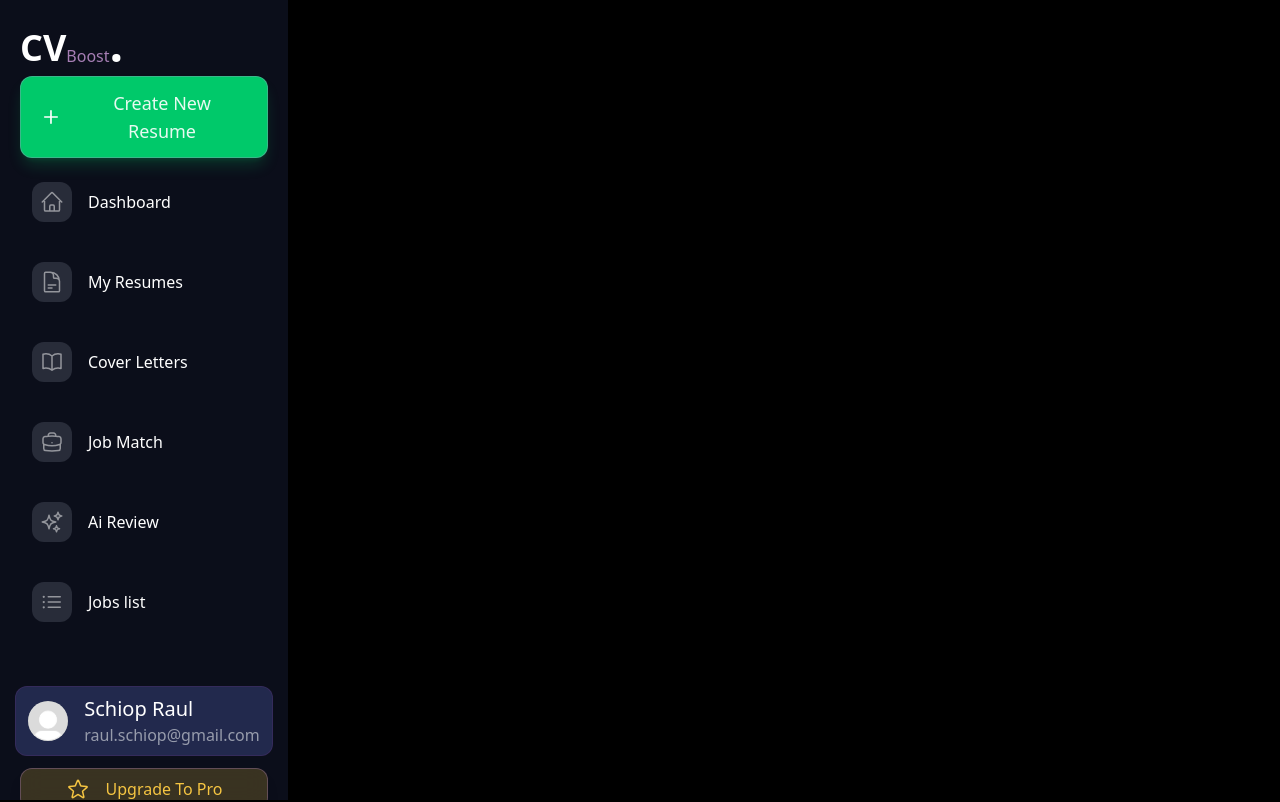
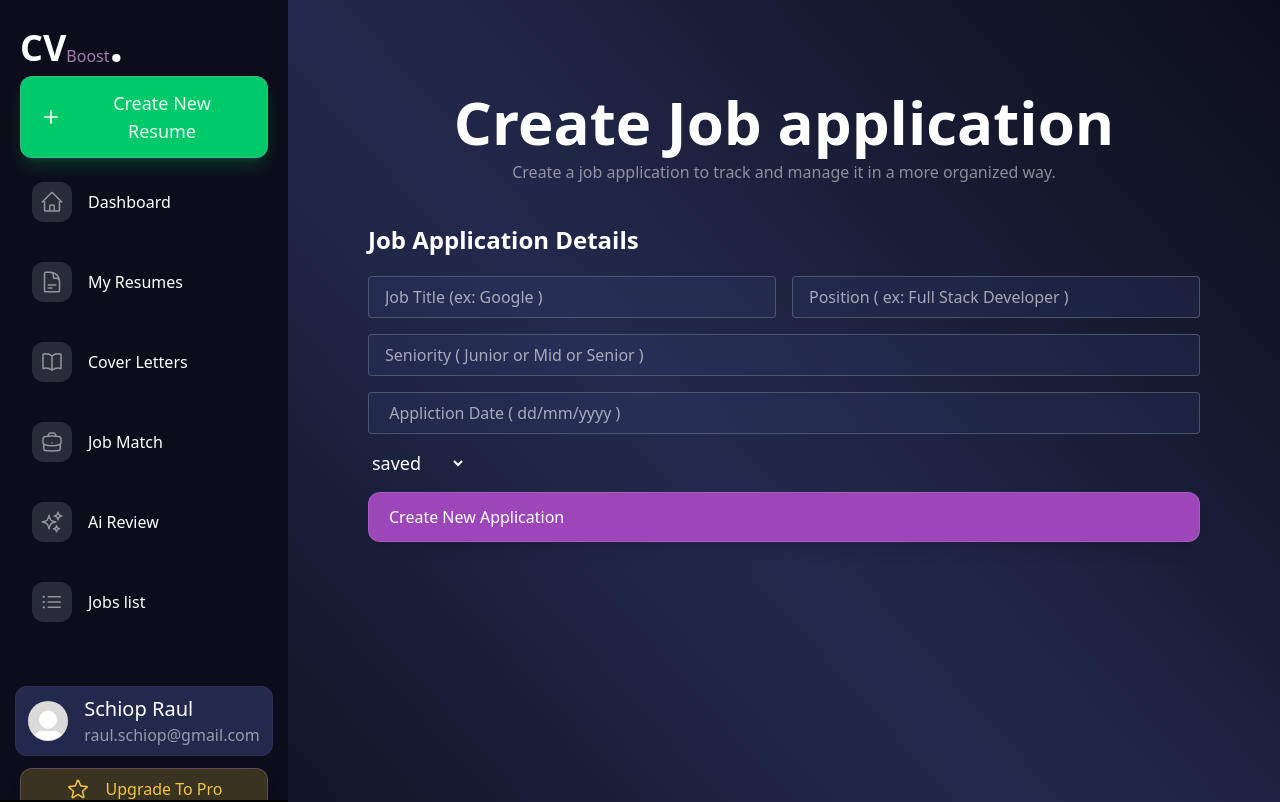
Before and after one commit to RaulSchiop/CVBoost, a Next.js app in the folder frontend/: page /tools/jobManageing/createApplication in a window 1280 px wide. Shown: the top 802 px of the page. Built offline with nearby package versions, Linux system fonts and the light colour scheme.

Commit message:
Create job application form

```diff
--- /dev/null
+++ b/frontend/src/Components/InputsComponents/jobApplicationInput.tsx
@@ -0,0 +1,106 @@
+"use client";
+
+import { Job, Status } from "@/types/jobsType";
+import { motion } from "motion/react";
+import { useState } from "react";
+import MainBtn from "../Buttons/MainBtn";
+
+export default function JobApplicationInput() {
+   const [status, setStatus] = useState<Status>();
+   const [jobApplication, setJobApplication] = useState<Omit<Job, "id">>({
+      title: "",
+      position: "",
+      seniority: "junior",
+      date: "",
+      status: "applied",
+   });
+   const statusOptions = [
+      "saved",
+      "applied",
+      "interview",
+      "offer",
+      "accepted",
+      "rejected",
+   ];
+
+   const handleStatusChange = (status: Status) => {
+      setStatus(status);
+   };
+
+   const handleChange = (e: React.ChangeEvent<HTMLInputElement>) => {
+      e.preventDefault();
+      const { value, name } = e.target;
+
+      setJobApplication((prev) => ({
+         ...prev,
+         [name]: value,
+      }));
+   };
+
+   return (
+      <motion.div
+         initial={{ y: 100, opacity: 0 }}
+         animate={{ y: 0, opacity: 1 }}
+         className="min-h-screen"
+      >
+         <h1 className="text-2xl font-bold text-white mt-10">
+            Job Application Details
+         </h1>
+         <form
+            className="flex flex-col gap-4 mt-5"
+            onSubmit={() => console.log("to do when backend is done")}
+         >
+            <div className="flex items-center justify-center w-full gap-4 flex-col md:flex-row">
+               <input
+                  placeholder="Job Title (ex: Google )"
+                  name="title"
+                  type="text"
+                  onChange={handleChange}
+                  required
+                  className="text-white w-full placeholder-white/60 bg-contrast-500/20 border border-gray-500/60 focus:border-accent-500 rounded px-4 py-2 focus:outline-none"
+               />
+
+               <input
+                  placeholder="Position ( ex: Full Stack Developer )"
+                  name="position"
+                  type="text"
+                  onChange={handleChange}
+                  required
+                  className="text-white w-full placeholder-white/60 bg-contrast-500/20 border border-gray-500/60 focus:border-accent-500 rounded px-4 py-2 focus:outline-none"
+               />
+            </div>
+            <input
+               placeholder="Seniority ( Junior or Mid or Senior )"
+               name="seniority"
+               type="text"
+               onChange={handleChange}
+               required
+               className="text-white placeholder-white/60 bg-contrast-500/20 border border-gray-500/60 focus:border-accent-500 rounded px-4 py-2 focus:outline-none"
+            />
+            <input
+               placeholder=" Appliction Date ( dd/mm/yyyy )"
+               name="date"
+               type="text"
+               onChange={handleChange}
+               required
+               className="text-white placeholder-white/60 bg-contrast-500/20 border border-gray-500/60 focus:border-accent-500 rounded px-4 py-2 focus:outline-none"
+            />
+            <div className="flex items-center justify-start w-full gap-4 ">
+               <select
+                  className="text-white text-lg"
+                  value={status}
+                  onChange={(e) => handleStatusChange(e.target.value as Status)}
+               >
+                  {statusOptions.map((option, index) => (
+                     <option key={index} value={option}>
+                        {option}
+                     </option>
+                  ))}
+               </select>
+            </div>
+
+            <MainBtn type="submit">Create New Application</MainBtn>
+         </form>
+      </motion.div>
+   );
+}
--- a/frontend/src/app/tools/jobManageing/createApplication/page.tsx
+++ b/frontend/src/app/tools/jobManageing/createApplication/page.tsx
@@ -1,3 +1,19 @@
+import JobApplicationInput from "@/Components/InputsComponents/jobApplicationInput";
+import Title from "@/Components/Text/Title";
 export default function CreateApplication() {
-   return <div></div>;
+   return (
+      <div className="min-h-full bg-gradient-to-bl from-contrast-500/20 via-contrast-500/60 to-contrast-500/20 p-5 lg:p-20">
+         <div className="mb-5">
+            <Title title="Create Job application">
+               <p>
+                  Create a job application to track and manage it in a more
+                  organized way.
+               </p>
+            </Title>
+         </div>
+         <div>
+            <JobApplicationInput></JobApplicationInput>
+         </div>
+      </div>
+   );
 }
```
